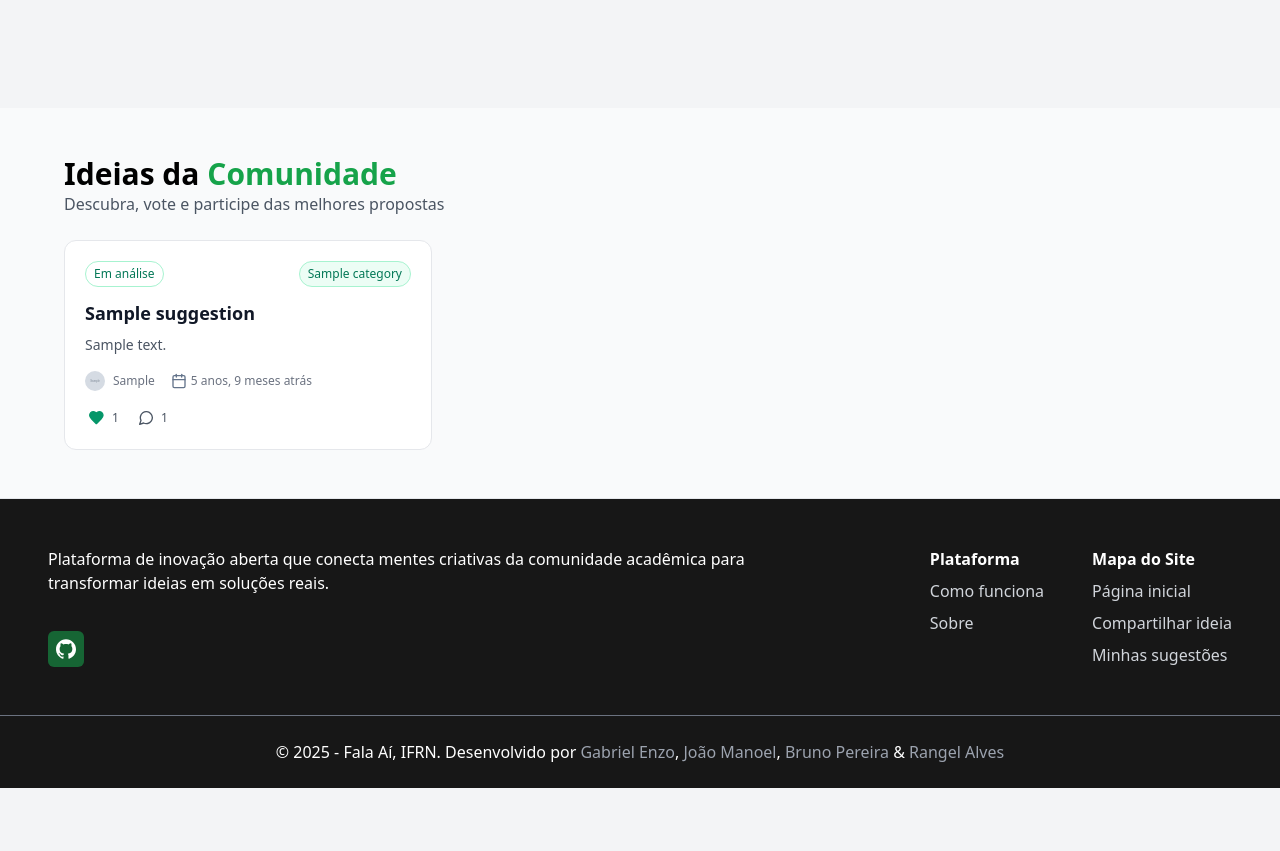
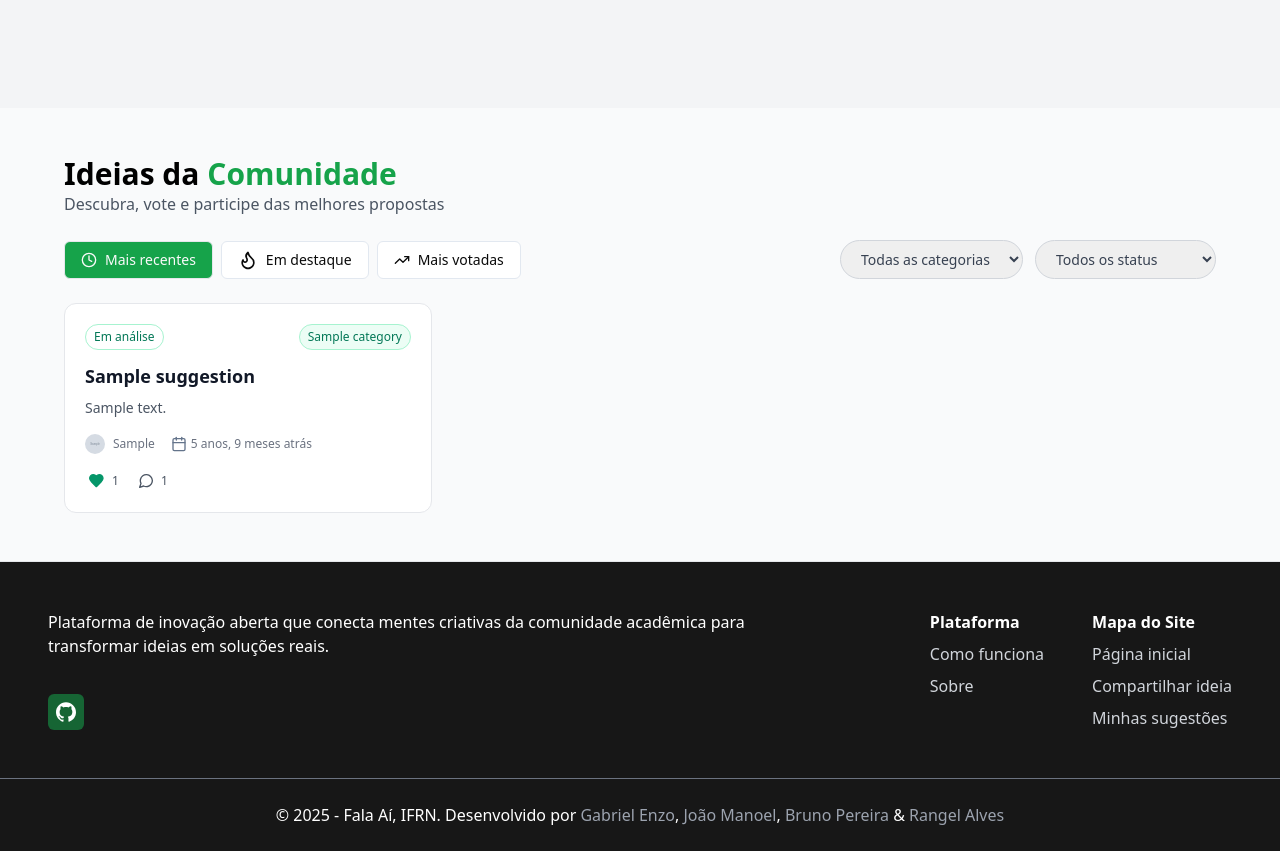
Before and after one commit to JoaoManoelFontes/falaai-ifrn, a Django app: page / in a window 1280 px wide. Shown: the part 1116-1967 px from the top of the page. Before the commit the page ends 1904 px from the top, so only its background shows below. Run offline with Django 5.2, Linux system fonts and the light colour scheme; a user stored in the database is signed in; tables that the repository leaves empty hold one stand-in row (values such as "Sample post"); grey boxes marked "Sample" are stand-in pictures; one stand-in notice (Sample message) is shown; style sheets or scripts are compiled from the project's sources.

Commit message:
feat: add category and status filters

```diff
--- a/suggestions/views/suggestions.py
+++ b/suggestions/views/suggestions.py
@@ -1,12 +1,12 @@
 from django.contrib import messages
 from django.contrib.auth.decorators import login_required
-from django.db.models import Exists, ExpressionWrapper, F, OuterRef
+from django.db.models import Exists, ExpressionWrapper, F, FloatField, OuterRef
 from django.db.models.functions import Coalesce
-from django.forms import FloatField
 from django.shortcuts import redirect, render
 
+from suggestions.enums import SuggestionOrdenationTypes
 from suggestions.forms import SuggestionForm
-from suggestions.models import Suggestion
+from suggestions.models import Category, Suggestion
 
 
 @login_required(login_url="auth")
@@ -38,9 +38,11 @@ def index(request):
         .exclude(status=Suggestion.Status.IMPLEMENTED)
     )
 
-    filter_type = request.GET.get("filter")
+    ordenation_type = request.GET.get("ordenation", SuggestionOrdenationTypes.DEFAULT)
+    category_id = request.GET.get("category")
+    status = request.GET.get("status")
 
-    if filter_type == "featured":
+    if ordenation_type == SuggestionOrdenationTypes.FEATURED:
         suggestions = suggestions.annotate(
             featured_score=ExpressionWrapper(
                 (Coalesce(F("votes_count"), 0) + Coalesce(F("comments_count"), 0))
@@ -49,15 +51,32 @@ def index(request):
             )
         ).order_by("-featured_score", "-created_at")
 
-    elif filter_type == "most_voted":
+    elif ordenation_type == SuggestionOrdenationTypes.MOST_VOTED:
         suggestions = suggestions.order_by("-votes_count", "-created_at")
 
     else:
-        filter_type = "default"
+        ordenation_type = SuggestionOrdenationTypes.DEFAULT
         suggestions = suggestions.order_by("-created_at")
 
+    if category_id and category_id != "":
+        category_id = int(category_id)
+        suggestions = suggestions.filter(category_id=category_id)
+
+    if status and status != "":
+        suggestions = suggestions.filter(status=status)
+
     return render(
-        request, "index.html", {"suggestions": suggestions, "filter_type": filter_type}
+        request,
+        "index.html",
+        {
+            "suggestions": suggestions,
+            "ordenation_type": ordenation_type,
+            "ordenation_types": SuggestionOrdenationTypes.choices,
+            "category": category_id,
+            "categories": Category.objects.all().only("id", "name"),
+            "status_types": Suggestion.Status.choices,
+            "status": status,
+        },
     )
 
 
--- a/templates/index.html
+++ b/templates/index.html
@@ -74,19 +74,96 @@
 
 
 <!-- Ideias da Comunidade -->
-<section class="py-12 bg-gray-50">
+<section id="sugestoes" class="py-12 bg-gray-50">
     <div class="mx-10 px-6">
         <h2 class="text-3xl font-bold">Ideias da <span class="text-green-600">Comunidade</span></h2>
         <p class="text-gray-600 mb-6">Descubra, vote e participe das melhores propostas</p>
-        <!-- Cards Grid -->
+        <div class="flex flex-col md:flex-row md:items-center md:justify-between gap-4 mb-6">
+          <div class="flex items-center gap-2">
+            {% for value, label in ordenation_types %}
+              <a
+                href="?ordenation={{ value }}{% if category %}&category={{ category }}{% endif %}{% if status %}&status={{ status }}{% endif %}#sugestoes"
+                class="flex items-center gap-2 px-4 py-2 rounded-md text-sm font-medium border transition
+                       {% if ordenation_type == value %}
+                         bg-green-600 text-zinc-50
+                       {% else %}
+                         text-neutral-950 bg-white border-slate-200 hover:bg-gray-200
+                       {% endif %}"
+              >
+                {% if value == 'featured' %}
+                <svg width="20" height="20" viewBox="0 0 16 16" fill="none" xmlns="http://www.w3.org/2000/svg">
+                  <path d="M5.66659 9.66667C6.10861 9.66667 6.53254 9.49107 6.8451 9.17851C7.15766 8.86595 7.33325 8.44203 7.33325 8C7.33325 7.08 6.99992 6.66667 6.66659 6C5.95192 4.57133 6.51725 3.29733 7.99992 2C8.33325 3.66667 9.33325 5.26667 10.6666 6.33333C11.9999 7.4 12.6666 8.66667 12.6666 10C12.6666 10.6128 12.5459 11.2197 12.3114 11.7859C12.0768 12.352 11.7331 12.8665 11.2998 13.2998C10.8664 13.7332 10.352 14.0769 9.78578 14.3114C9.21959 14.546 8.61275 14.6667 7.99992 14.6667C7.38708 14.6667 6.78025 14.546 6.21406 14.3114C5.64788 14.0769 5.13343 13.7332 4.70009 13.2998C4.26675 12.8665 3.923 12.352 3.68848 11.7859C3.45396 11.2197 3.33325 10.6128 3.33325 10C3.33325 9.23133 3.62192 8.47067 3.99992 8C3.99992 8.44203 4.17551 8.86595 4.48807 9.17851C4.80063 9.49107 5.22456 9.66667 5.66659 9.66667Z" stroke="currentColor" stroke-width="1.33333" stroke-linecap="round" stroke-linejoin="round"/>
+                  </svg>
+                {% elif value == 'most_voted' %}
+                <svg width="16" height="16" viewBox="0 0 16 16" fill="none" xmlns="http://www.w3.org/2000/svg">
+                  <path d="M14.6666 4.66663L8.99992 10.3333L5.66659 6.99996L1.33325 11.3333" stroke="currentColor" stroke-width="1.33333" stroke-linecap="round" stroke-linejoin="round"/>
+                  <path d="M10.6667 4.66663H14.6667V8.66663" stroke="currentColor" stroke-width="1.33333" stroke-linecap="round" stroke-linejoin="round"/>
+                  </svg>
+                {% elif value == 'default' %}
+                <svg width="16" height="16" viewBox="0 0 16 16" fill="none" xmlns="http://www.w3.org/2000/svg">
+                  <path d="M7.99992 14.6667C11.6818 14.6667 14.6666 11.6819 14.6666 8.00004C14.6666 4.31814 11.6818 1.33337 7.99992 1.33337C4.31802 1.33337 1.33325 4.31814 1.33325 8.00004C1.33325 11.6819 4.31802 14.6667 7.99992 14.6667Z" stroke="currentColor" stroke-width="1.33333" stroke-linecap="round" stroke-linejoin="round"/>
+                  <path d="M8 4V8L10.6667 9.33333" stroke="currentColor" stroke-width="1.33333" stroke-linecap="round" stroke-linejoin="round"/>
+                  </svg>
+                {% endif %}
+                {{ label }}
+              </a>
+            {% endfor %}
+          </div>
+          <div class="flex items-center gap-3">
+            <select
+              onchange="updateFilters('category', this.value)"
+              class="border border-gray-300 rounded-full px-4 py-2 text-sm text-gray-700 focus:outline-none focus:ring-2 focus:ring-green-400"
+            >
+              <option value="">Todas as categorias</option>
+              {% for cat in categories %}
+                <option value="{{ cat.id }}" {% if category == cat.id %}selected{% endif %}>
+                  {{ cat.name }}
+                </option>
+              {% endfor %}
+            </select>
+
+            <select
+              onchange="updateFilters('status', this.value)"
+              class="border border-gray-300 rounded-full px-4 py-2 text-sm text-gray-700 focus:outline-none focus:ring-2 focus:ring-green-400"
+            >
+              <option value="">Todos os status</option>
+              {% for value, label in status_types %}
+                <option value="{{ value }}" {% if status == value %}selected{% endif %}>
+                  {{ label }}
+                </option>
+              {% endfor %}
+            </select>
+          </div>
+        </div>
+
+        <script>
+          function updateFilters(filterType, value) {
+            const params = new URLSearchParams(window.location.search);
+            if (value === '') params.delete(filterType);
+            else params.set(filterType, value);
+            window.location.href = window.location.pathname + '?' + params.toString() + '#sugestoes';
+          }
+
+          // Scroll para a seção de sugestões se houver hash na URL
+          if (window.location.hash === '#sugestoes') {
+            document.addEventListener('DOMContentLoaded', function() {
+              const section = document.getElementById('sugestoes');
+              if (section) {
+                section.scrollIntoView({ behavior: 'smooth', block: 'start' });
+              }
+            });
+          }
+        </script>
+
+        <!-- Cards -->
         <div class="grid grid-cols-1 md:grid-cols-3 gap-6">
-            {% for suggestion in suggestions %}
-                {% include 'snippets/suggestion_card.html' with suggestion=suggestion %}
-            {% empty %}
-                <p class="text-gray-600">Nenhuma sugestão encontrada.</p>
-            {% endfor %}
+          {% for suggestion in suggestions %}
+            {% include 'snippets/suggestion_card.html' with suggestion=suggestion %}
+          {% empty %}
+            <p class="text-gray-600">Nenhuma sugestão encontrada.</p>
+          {% endfor %}
         </div>
-    </div>
+
 </section>
 
 
```
Also changed, not shown: suggestions/enums.py (added, +7 -0 lines).
